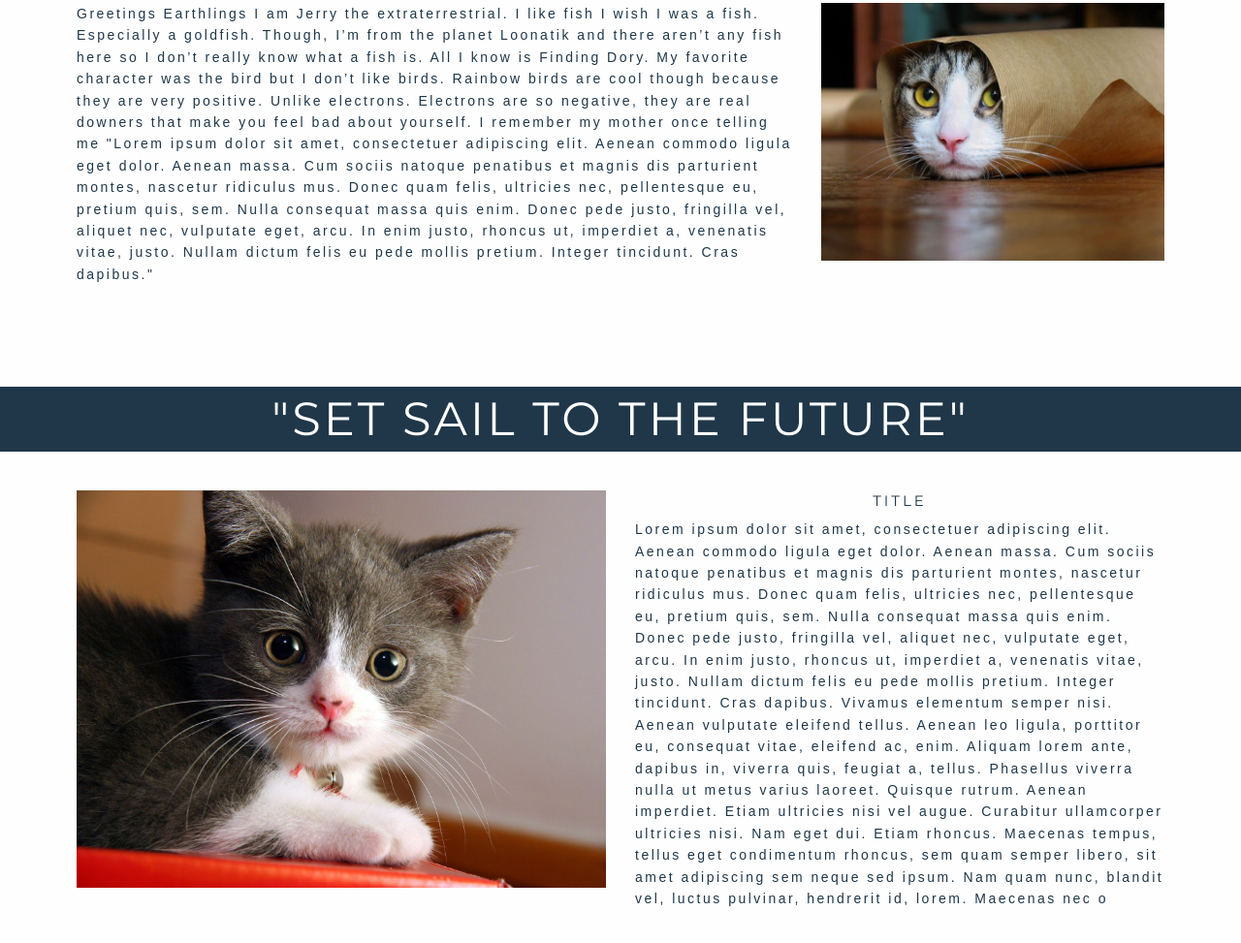
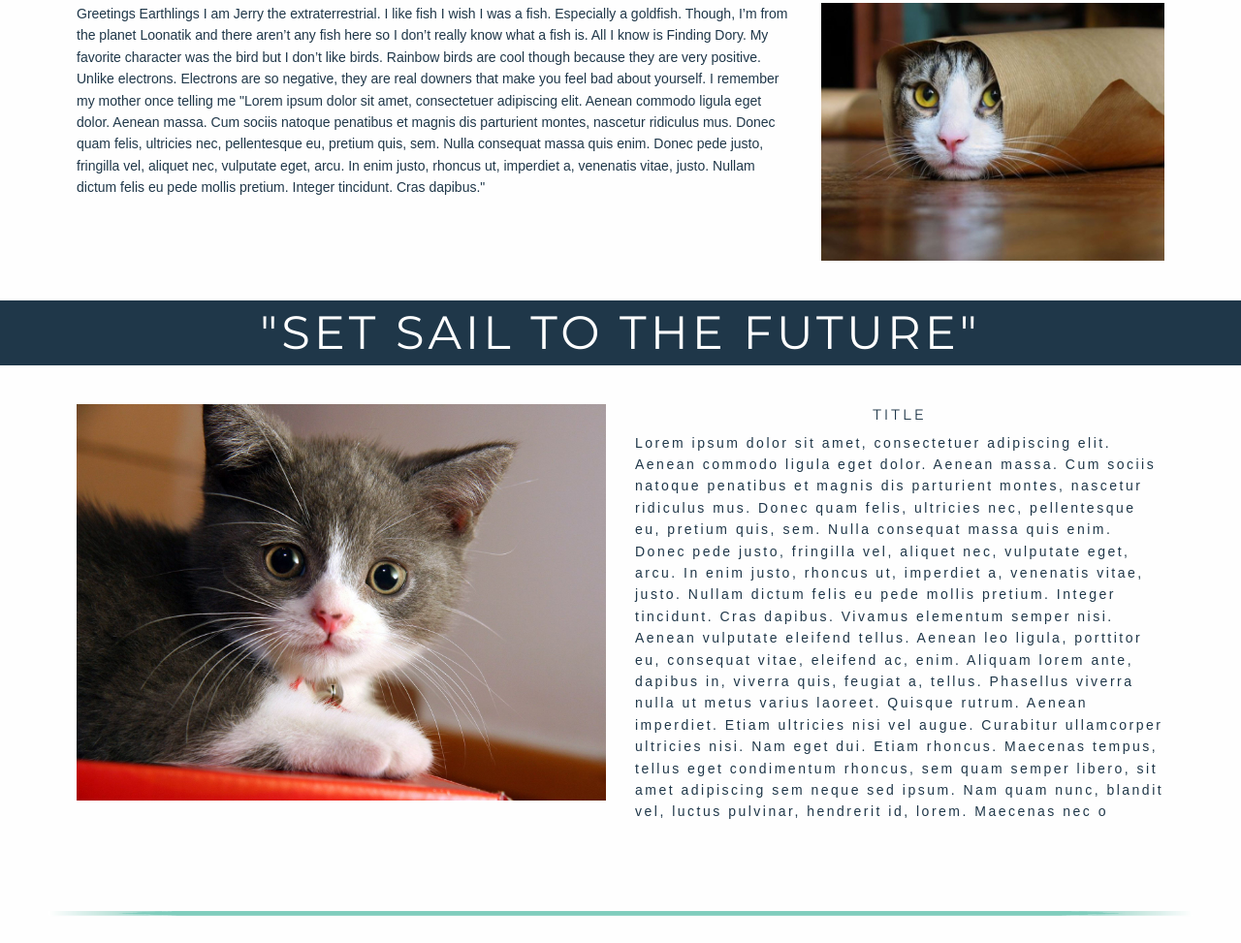
Before and after one commit to niwong/nalukai, a website: page showcase.html in a window 1280 px wide. Shown: the part 467-1440 px from the top of the page at 97% size. Drawn offline with Linux system fonts and the light colour scheme; a web font is replaced by a local one.

Commit message:
moments/showcase formatting + divider lines

```diff
--- a/css/moments.css
+++ b/css/moments.css
@@ -58,9 +58,17 @@
   letter-spacing:3px;
 }
 
+.line {
+  padding-left: 50px;
+  padding-right: 50px;
+}
+
+
 /* moments image/banner */
 #img2 {
-  display:block; }
+  display:block;
+  padding-left:10px;
+  padding-right:10px;}
 #img1 {
   display:none; }
 
@@ -120,9 +128,9 @@ footer {
       left: 50%;
       transform: translate(-50%, 0%); }
       #img2 {
-    display:none; }
+      display:none; }
       #img1 {
-        display:block; }
+      display:block; }
 
 
 /* Medium only */
--- a/css/showcase.css
+++ b/css/showcase.css
@@ -56,13 +56,27 @@
   font-family: "Montserrat", sans-serif;
   font-size: 15px;
   letter-spacing:3px; }
+.sline .mission h1 {
+  color: #1F3749;
+  text-align: center;
+  text-transform: uppercase;
+  font-family: "Montserrat", sans-serif;
+  margin: 20px 0px;
+  letter-spacing: 3px;
+}
 
 .sline {
   background-color: #1F3749;}
+.line {
+  padding-left: 50px;
+  padding-right: 50px;
+}
 
-/* moments image/banner */
+/* showcase picture styling/formatting */
 #img2 {
-  display:block; }
+  display:block;
+  padding-left:10px;
+  padding-right:10px;}
 #img1 {
   display:none; }
 
--- a/showcase.html
+++ b/showcase.html
@@ -5,12 +5,11 @@
     <meta http-equiv="x-ua-compatible" content="ie=edge">
     <meta name="viewport" content="width=device-width, initial-scale=1.0">
     <title>We Are Nalukai</title>
-    <link rel="stylesheet" href="css/nav.css">
-    <link rel="stylesheet" href="css/footer.css">
     <link rel="stylesheet" href="css/app.css">
     <link rel="stylesheet" href="css/nav.css">
     <link rel="stylesheet" href="css/footer.css">
     <link rel="stylesheet" href="css/showcase.css">
+    <link rel="stylesheet" href="bower_components/font-awesome/css/font-awesome.min.css">
     <link href='https://fonts.googleapis.com/css?family=Montserrat' rel='stylesheet' type='text/css'>
   </head>
   <body>
@@ -45,20 +44,18 @@
       </div>
     </div>
     <!-- content wrap -->
-    <img div id="img1" src="img/showcasebanner.png" style="padding-bottom: 10px">
-    <!-- mobile img -->
-    <img div id="img2" src="img/stockimage3.jpg" style="padding: 10px">
+    <img src="img/showcasebanner.png" style="padding-bottom: 10px">
 
   <div class="page-wrap">
     <div class="row missionRow">
       <div class="large-8 columns mission">
-        <p>Greetings Earthlings I am Jerry the extraterrestrial. I like fish I wish I was a fish. Especially a goldfish. Though, I’m from the planet Loonatik and there aren’t any fish here so I don’t really know what a fish is. All I know is Finding Dory. My favorite character was the bird but I don’t like birds. Rainbow birds are cool though because they are very positive. Unlike electrons. Electrons are so negative, they are real downers that make you feel bad about yourself. I remember my mother once telling me "Lorem ipsum dolor sit amet, consectetuer adipiscing elit. Aenean commodo ligula eget dolor. Aenean massa. Cum sociis natoque penatibus et magnis dis parturient montes, nascetur ridiculus mus. Donec quam felis, ultricies nec, pellentesque eu, pretium quis, sem. Nulla consequat massa quis enim. Donec pede justo, fringilla vel, aliquet nec, vulputate eget, arcu. In enim justo, rhoncus ut, imperdiet a, venenatis vitae, justo. Nullam dictum felis eu pede mollis pretium. Integer tincidunt. Cras dapibus."</p>
+        <p style="letter-spacing:0px;">Greetings Earthlings I am Jerry the extraterrestrial. I like fish I wish I was a fish. Especially a goldfish. Though, I’m from the planet Loonatik and there aren’t any fish here so I don’t really know what a fish is. All I know is Finding Dory. My favorite character was the bird but I don’t like birds. Rainbow birds are cool though because they are very positive. Unlike electrons. Electrons are so negative, they are real downers that make you feel bad about yourself. I remember my mother once telling me "Lorem ipsum dolor sit amet, consectetuer adipiscing elit. Aenean commodo ligula eget dolor. Aenean massa. Cum sociis natoque penatibus et magnis dis parturient montes, nascetur ridiculus mus. Donec quam felis, ultricies nec, pellentesque eu, pretium quis, sem. Nulla consequat massa quis enim. Donec pede justo, fringilla vel, aliquet nec, vulputate eget, arcu. In enim justo, rhoncus ut, imperdiet a, venenatis vitae, justo. Nullam dictum felis eu pede mollis pretium. Integer tincidunt. Cras dapibus."</p>
       </div>
       <div class="large-4 columns">
         <img src="img/stockimage3.jpg">
       </div>
     </div>
-    <div class="sline mission"><h1>"Set Sail To The Future"</h1>
+    <div class="sline mission"><h1 style="letter-spacing:4px;">"Set Sail To The Future"</h1>
     </div>
 
     <div class="row missionRow">
@@ -69,7 +66,7 @@
         <h2>Title</h2>
         <p>Lorem ipsum dolor sit amet, consectetuer adipiscing elit. Aenean commodo ligula eget dolor. Aenean massa. Cum sociis natoque penatibus et magnis dis parturient montes, nascetur ridiculus mus. Donec quam felis, ultricies nec, pellentesque eu, pretium quis, sem. Nulla consequat massa quis enim. Donec pede justo, fringilla vel, aliquet nec, vulputate eget, arcu. In enim justo, rhoncus ut, imperdiet a, venenatis vitae, justo. Nullam dictum felis eu pede mollis pretium. Integer tincidunt. Cras dapibus. Vivamus elementum semper nisi. Aenean vulputate eleifend tellus. Aenean leo ligula, porttitor eu, consequat vitae, eleifend ac, enim. Aliquam lorem ante, dapibus in, viverra quis, feugiat a, tellus. Phasellus viverra nulla ut metus varius laoreet. Quisque rutrum. Aenean imperdiet. Etiam ultricies nisi vel augue. Curabitur ullamcorper ultricies nisi. Nam eget dui. Etiam rhoncus. Maecenas tempus, tellus eget condimentum rhoncus, sem quam semper libero, sit amet adipiscing sem neque sed ipsum. Nam quam nunc, blandit vel, luctus pulvinar, hendrerit id, lorem. Maecenas nec o</p>
       </div>
-  </div><br>
+  </div><div class="line"><center><img src="img/aline.png"></center></div><br>
       <img id="img2" src="img/stockimage2.jpg">
       <div class="row missionRow">
       <div class="large-6 columns mission">
@@ -79,7 +76,7 @@
       <div class="large-6 columns">
         <img div id="img1" src="img/stockimage2.jpg">
       </div>
-  </div><br>
+  </div><div class="line"><center><img src="img/aline.png"></center></div><br>
     <div class="row missionRow">
       <div class="large-6 columns">
         <img src="img/stockimage2.jpg">
@@ -88,7 +85,7 @@
         <h2>Title</h2>
         <p>Lorem ipsum dolor sit amet, consectetuer adipiscing elit. Aenean commodo ligula eget dolor. Aenean massa. Cum sociis natoque penatibus et magnis dis parturient montes, nascetur ridiculus mus. Donec quam felis, ultricies nec, pellentesque eu, pretium quis, sem. Nulla consequat massa quis enim. Donec pede justo, fringilla vel, aliquet nec, vulputate eget, arcu. In enim justo, rhoncus ut, imperdiet a, venenatis vitae, justo. Nullam dictum felis eu pede mollis pretium. Integer tincidunt. Cras dapibus. Vivamus elementum semper nisi. Aenean vulputate eleifend tellus. Aenean leo ligula, porttitor eu, consequat vitae, eleifend ac, enim. Aliquam lorem ante, dapibus in, viverra quis, feugiat a, tellus. Phasellus viverra nulla ut metus varius laoreet. Quisque rutrum. Aenean imperdiet. Etiam ultricies nisi vel augue. Curabitur ullamcorper ultricies nisi. Nam eget dui. Etiam rhoncus. Maecenas tempus, tellus eget condimentum rhoncus, sem quam semper libero, sit amet adipiscing sem neque sed ipsum. Nam quam nunc, blandit vel, luctus pulvinar, hendrerit id, lorem. Maecenas nec o</p>
       </div>
-  </div><br>
+  </div><div class="line"><center><img src="img/aline.png"></center></div><br>
   <img id="img2" src="img/stockimage2.jpg">
     <div class="row missionRow">
       <div class="large-6 columns mission">
@@ -98,7 +95,7 @@
   <div class="large-6 columns">
     <img id="img1" src="img/stockimage2.jpg">
   </div>
-  </div><br>
+  </div><div class="line"><center><img src="img/aline.png"></center></div><br>
     <div class="row missionRow">
       <div class="large-6 columns">
         <img src="img/stockimage2.jpg">
@@ -107,7 +104,7 @@
         <h2>Title</h2>
         <p>Lorem ipsum dolor sit amet, consectetuer adipiscing elit. Aenean commodo ligula eget dolor. Aenean massa. Cum sociis natoque penatibus et magnis dis parturient montes, nascetur ridiculus mus. Donec quam felis, ultricies nec, pellentesque eu, pretium quis, sem. Nulla consequat massa quis enim. Donec pede justo, fringilla vel, aliquet nec, vulputate eget, arcu. In enim justo, rhoncus ut, imperdiet a, venenatis vitae, justo. Nullam dictum felis eu pede mollis pretium. Integer tincidunt. Cras dapibus. Vivamus elementum semper nisi. Aenean vulputate eleifend tellus. Aenean leo ligula, porttitor eu, consequat vitae, eleifend ac, enim. Aliquam lorem ante, dapibus in, viverra quis, feugiat a, tellus. Phasellus viverra nulla ut metus varius laoreet. Quisque rutrum. Aenean imperdiet. Etiam ultricies nisi vel augue. Curabitur ullamcorper ultricies nisi. Nam eget dui. Etiam rhoncus. Maecenas tempus, tellus eget condimentum rhoncus, sem quam semper libero, sit amet adipiscing sem neque sed ipsum. Nam quam nunc, blandit vel, luctus pulvinar, hendrerit id, lorem. Maecenas nec o</p>
       </div>
-  </div><br>
+  </div><div class="line"><center><img src="img/aline.png"></center></div><br>
    <img id="img2" src="img/stockimage2.jpg">
     <div class="row missionRow">
       <div class="large-6 columns mission">
@@ -117,7 +114,7 @@
       <div class="large-6 columns">
         <img id="img1"src="img/stockimage2.jpg">
       </div>
-  </div><br>
+  </div><div class="line"><center><img src="img/aline.png"></center></div><br>
     <div class="row missionRow">
       <div class="large-6 columns">
         <img src="img/stockimage2.jpg">
@@ -126,7 +123,7 @@
         <h2>Title</h2>
         <p>Lorem ipsum dolor sit amet, consectetuer adipiscing elit. Aenean commodo ligula eget dolor. Aenean massa. Cum sociis natoque penatibus et magnis dis parturient montes, nascetur ridiculus mus. Donec quam felis, ultricies nec, pellentesque eu, pretium quis, sem. Nulla consequat massa quis enim. Donec pede justo, fringilla vel, aliquet nec, vulputate eget, arcu. In enim justo, rhoncus ut, imperdiet a, venenatis vitae, justo. Nullam dictum felis eu pede mollis pretium. Integer tincidunt. Cras dapibus. Vivamus elementum semper nisi. Aenean vulputate eleifend tellus. Aenean leo ligula, porttitor eu, consequat vitae, eleifend ac, enim. Aliquam lorem ante, dapibus in, viverra quis, feugiat a, tellus. Phasellus viverra nulla ut metus varius laoreet. Quisque rutrum. Aenean imperdiet. Etiam ultricies nisi vel augue. Curabitur ullamcorper ultricies nisi. Nam eget dui. Etiam rhoncus. Maecenas tempus, tellus eget condimentum rhoncus, sem quam semper libero, sit amet adipiscing sem neque sed ipsum. Nam quam nunc, blandit vel, luctus pulvinar, hendrerit id, lorem. Maecenas nec o</p>
       </div>
-  </div><br>
+  </div><div class="line"><center><img src="img/aline.png"></center></div><br>
    <img id="img2" src="img/stockimage2.jpg">
     <div class="row missionRow">
       <div class="large-6 columns mission">
@@ -136,7 +133,7 @@
       <div class="large-6 columns">
         <img id="img1" src="img/stockimage2.jpg">
       </div>
-  </div><br>
+  </div><div class="line"><center><img src="img/aline.png"></center></div><br>
     <div class="row missionRow">
       <div class="large-6 columns">
         <img src="img/stockimage2.jpg">
@@ -145,7 +142,7 @@
         <h2>Title</h2>
         <p>Lorem ipsum dolor sit amet, consectetuer adipiscing elit. Aenean commodo ligula eget dolor. Aenean massa. Cum sociis natoque penatibus et magnis dis parturient montes, nascetur ridiculus mus. Donec quam felis, ultricies nec, pellentesque eu, pretium quis, sem. Nulla consequat massa quis enim. Donec pede justo, fringilla vel, aliquet nec, vulputate eget, arcu. In enim justo, rhoncus ut, imperdiet a, venenatis vitae, justo. Nullam dictum felis eu pede mollis pretium. Integer tincidunt. Cras dapibus. Vivamus elementum semper nisi. Aenean vulputate eleifend tellus. Aenean leo ligula, porttitor eu, consequat vitae, eleifend ac, enim. Aliquam lorem ante, dapibus in, viverra quis, feugiat a, tellus. Phasellus viverra nulla ut metus varius laoreet. Quisque rutrum. Aenean imperdiet. Etiam ultricies nisi vel augue. Curabitur ullamcorper ultricies nisi. Nam eget dui. Etiam rhoncus. Maecenas tempus, tellus eget condimentum rhoncus, sem quam semper libero, sit amet adipiscing sem neque sed ipsum. Nam quam nunc, blandit vel, luctus pulvinar, hendrerit id, lorem. Maecenas nec o</p>
       </div>
-  </div><br>
+  </div><div class="line"><center><img src="img/aline.png"></center></div><br>
    <img id="img2" src="img/stockimage2.jpg">
     <div class="row missionRow">
       <div class="large-6 columns mission">
@@ -155,7 +152,7 @@
       <div class="large-6 columns">
         <img id="img1" src="img/stockimage2.jpg">
       </div>
-  </div><br>
+  </div><div class="line"><center><img src="img/aline.png"></center></div><br>
     <div class="row missionRow">
       <div class="large-6 columns">
         <img src="img/stockimage2.jpg">
@@ -164,7 +161,7 @@
         <h2>Title</h2>
         <p>Lorem ipsum dolor sit amet, consectetuer adipiscing elit. Aenean commodo ligula eget dolor. Aenean massa. Cum sociis natoque penatibus et magnis dis parturient montes, nascetur ridiculus mus. Donec quam felis, ultricies nec, pellentesque eu, pretium quis, sem. Nulla consequat massa quis enim. Donec pede justo, fringilla vel, aliquet nec, vulputate eget, arcu. In enim justo, rhoncus ut, imperdiet a, venenatis vitae, justo. Nullam dictum felis eu pede mollis pretium. Integer tincidunt. Cras dapibus. Vivamus elementum semper nisi. Aenean vulputate eleifend tellus. Aenean leo ligula, porttitor eu, consequat vitae, eleifend ac, enim. Aliquam lorem ante, dapibus in, viverra quis, feugiat a, tellus. Phasellus viverra nulla ut metus varius laoreet. Quisque rutrum. Aenean imperdiet. Etiam ultricies nisi vel augue. Curabitur ullamcorper ultricies nisi. Nam eget dui. Etiam rhoncus. Maecenas tempus, tellus eget condimentum rhoncus, sem quam semper libero, sit amet adipiscing sem neque sed ipsum. Nam quam nunc, blandit vel, luctus pulvinar, hendrerit id, lorem. Maecenas nec o</p>
       </div>
-  </div><br>
+  </div><div class="line"><center><img src="img/aline.png"></center></div><br>
    <img id="img2" src="img/stockimage2.jpg">
       <div class="row missionRow">
       <div class="large-6 columns mission">
@@ -174,7 +171,7 @@
       <div class="large-6 columns">
         <img id="img1" src="img/stockimage2.jpg">
       </div>
-  </div><br>
+  </div><div class="line"><center><img src="img/aline.png"></center></div><br>
     <div class="row missionRow">
       <div class="large-6 columns">
         <img src="img/stockimage2.jpg">
@@ -183,7 +180,7 @@
         <h2>Title</h2>
         <p>Lorem ipsum dolor sit amet, consectetuer adipiscing elit. Aenean commodo ligula eget dolor. Aenean massa. Cum sociis natoque penatibus et magnis dis parturient montes, nascetur ridiculus mus. Donec quam felis, ultricies nec, pellentesque eu, pretium quis, sem. Nulla consequat massa quis enim. Donec pede justo, fringilla vel, aliquet nec, vulputate eget, arcu. In enim justo, rhoncus ut, imperdiet a, venenatis vitae, justo. Nullam dictum felis eu pede mollis pretium. Integer tincidunt. Cras dapibus. Vivamus elementum semper nisi. Aenean vulputate eleifend tellus. Aenean leo ligula, porttitor eu, consequat vitae, eleifend ac, enim. Aliquam lorem ante, dapibus in, viverra quis, feugiat a, tellus. Phasellus viverra nulla ut metus varius laoreet. Quisque rutrum. Aenean imperdiet. Etiam ultricies nisi vel augue. Curabitur ullamcorper ultricies nisi. Nam eget dui. Etiam rhoncus. Maecenas tempus, tellus eget condimentum rhoncus, sem quam semper libero, sit amet adipiscing sem neque sed ipsum. Nam quam nunc, blandit vel, luctus pulvinar, hendrerit id, lorem. Maecenas nec o</p>
       </div>
-  </div><br>
+  </div><div class="line"><center><img src="img/aline.png"></center></div><br>
    <img id="img2" src="img/stockimage2.jpg">
     <div class="row missionRow">
       <div class="large-6 columns mission">
@@ -193,7 +190,7 @@
       <div class="large-6 columns">
         <img id="img1" src="img/stockimage2.jpg">
       </div>
-  </div><br>
+  </div><div class="line"><center><img src="img/aline.png"></center></div><br>
     <div class="row missionRow">
       <div class="large-6 columns">
         <img src="img/stockimage2.jpg">
@@ -202,7 +199,7 @@
         <h2>Title</h2>
         <p>Lorem ipsum dolor sit amet, consectetuer adipiscing elit. Aenean commodo ligula eget dolor. Aenean massa. Cum sociis natoque penatibus et magnis dis parturient montes, nascetur ridiculus mus. Donec quam felis, ultricies nec, pellentesque eu, pretium quis, sem. Nulla consequat massa quis enim. Donec pede justo, fringilla vel, aliquet nec, vulputate eget, arcu. In enim justo, rhoncus ut, imperdiet a, venenatis vitae, justo. Nullam dictum felis eu pede mollis pretium. Integer tincidunt. Cras dapibus. Vivamus elementum semper nisi. Aenean vulputate eleifend tellus. Aenean leo ligula, porttitor eu, consequat vitae, eleifend ac, enim. Aliquam lorem ante, dapibus in, viverra quis, feugiat a, tellus. Phasellus viverra nulla ut metus varius laoreet. Quisque rutrum. Aenean imperdiet. Etiam ultricies nisi vel augue. Curabitur ullamcorper ultricies nisi. Nam eget dui. Etiam rhoncus. Maecenas tempus, tellus eget condimentum rhoncus, sem quam semper libero, sit amet adipiscing sem neque sed ipsum. Nam quam nunc, blandit vel, luctus pulvinar, hendrerit id, lorem. Maecenas nec o</p>
       </div>
-  </div><br>
+  </div><div class="line"><center><img src="img/aline.png"></center></div><br>
    <img id="img2" src="img/stockimage2.jpg">
     <div class="row missionRow">
       <div class="large-6 columns mission">
@@ -212,7 +209,7 @@
       <div class="large-6 columns">
         <img id="img1" src="img/stockimage2.jpg">
       </div>
-  </div><br>
+  </div><div class="line"><center><img src="img/aline.png"></center></div><br>
     <div class="row missionRow">
       <div class="large-6 columns">
         <img src="img/stockimage2.jpg">
@@ -221,7 +218,7 @@
         <h2>Title</h2>
         <p>Lorem ipsum dolor sit amet, consectetuer adipiscing elit. Aenean commodo ligula eget dolor. Aenean massa. Cum sociis natoque penatibus et magnis dis parturient montes, nascetur ridiculus mus. Donec quam felis, ultricies nec, pellentesque eu, pretium quis, sem. Nulla consequat massa quis enim. Donec pede justo, fringilla vel, aliquet nec, vulputate eget, arcu. In enim justo, rhoncus ut, imperdiet a, venenatis vitae, justo. Nullam dictum felis eu pede mollis pretium. Integer tincidunt. Cras dapibus. Vivamus elementum semper nisi. Aenean vulputate eleifend tellus. Aenean leo ligula, porttitor eu, consequat vitae, eleifend ac, enim. Aliquam lorem ante, dapibus in, viverra quis, feugiat a, tellus. Phasellus viverra nulla ut metus varius laoreet. Quisque rutrum. Aenean imperdiet. Etiam ultricies nisi vel augue. Curabitur ullamcorper ultricies nisi. Nam eget dui. Etiam rhoncus. Maecenas tempus, tellus eget condimentum rhoncus, sem quam semper libero, sit amet adipiscing sem neque sed ipsum. Nam quam nunc, blandit vel, luctus pulvinar, hendrerit id, lorem. Maecenas nec o</p>
       </div>
-  </div><br>
+  </div><div class="line"><center><img src="img/aline.png"></center></div><br>
    <img id="img2" src="img/stockimage2.jpg">
     <div class="row missionRow">
       <div class="large-6 columns mission">
@@ -231,7 +228,7 @@
       <div class="large-6 columns">
         <img id="img1" src="img/stockimage2.jpg">
       </div>
-  </div><br>
+  </div><div class="line"><center><img src="img/aline.png"></center></div><br>
     <div class="row missionRow">
       <div class="large-6 columns">
         <img src="img/stockimage2.jpg">
@@ -240,7 +237,7 @@
         <h2>Title</h2>
         <p>Lorem ipsum dolor sit amet, consectetuer adipiscing elit. Aenean commodo ligula eget dolor. Aenean massa. Cum sociis natoque penatibus et magnis dis parturient montes, nascetur ridiculus mus. Donec quam felis, ultricies nec, pellentesque eu, pretium quis, sem. Nulla consequat massa quis enim. Donec pede justo, fringilla vel, aliquet nec, vulputate eget, arcu. In enim justo, rhoncus ut, imperdiet a, venenatis vitae, justo. Nullam dictum felis eu pede mollis pretium. Integer tincidunt. Cras dapibus. Vivamus elementum semper nisi. Aenean vulputate eleifend tellus. Aenean leo ligula, porttitor eu, consequat vitae, eleifend ac, enim. Aliquam lorem ante, dapibus in, viverra quis, feugiat a, tellus. Phasellus viverra nulla ut metus varius laoreet. Quisque rutrum. Aenean imperdiet. Etiam ultricies nisi vel augue. Curabitur ullamcorper ultricies nisi. Nam eget dui. Etiam rhoncus. Maecenas tempus, tellus eget condimentum rhoncus, sem quam semper libero, sit amet adipiscing sem neque sed ipsum. Nam quam nunc, blandit vel, luctus pulvinar, hendrerit id, lorem. Maecenas nec o</p>
       </div>
-  </div><br>
+  </div><div class="line"><center><img src="img/aline.png"></center></div><br>
    <img id="img2" src="img/stockimage2.jpg">
     <div class="row missionRow">
       <div class="large-6 columns mission">
@@ -250,7 +247,7 @@
       <div class="large-6 columns">
         <img id="img1" src="img/stockimage2.jpg">
       </div>
-  </div><br>
+  </div><div class="line"><center><img src="img/aline.png"></center></div><br>
     <div class="row missionRow">
       <div class="large-6 columns">
         <img src="img/stockimage2.jpg">
```
Also changed, not shown: moments.html (+28 -31 lines), img/aline.png (added), img/sline.png (added).
